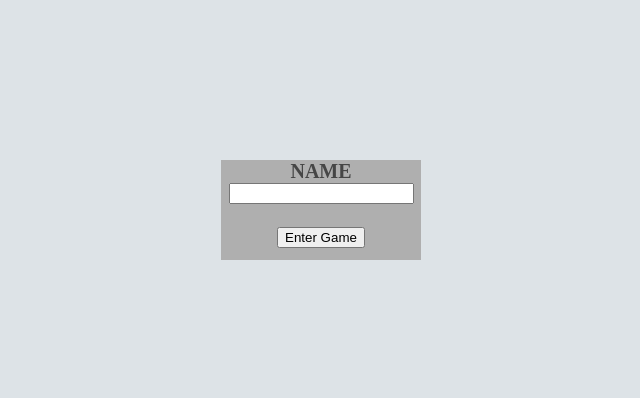
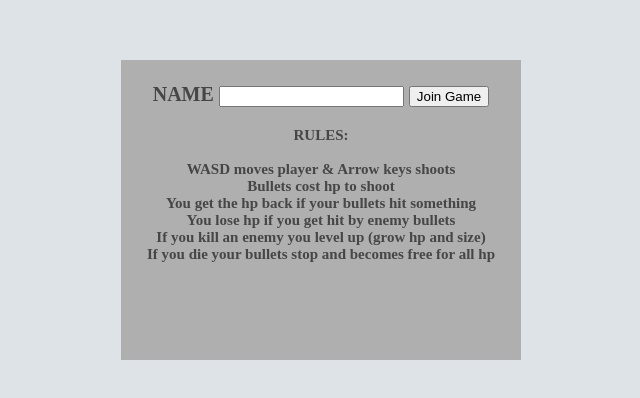
Before and after one commit to dimitrifrazao/iogame, a website: page build/client/index.html in a window 1280 px wide. Shown: the part 190-588 px from the top of the page, without its empty margins (319-959 px from the left). Drawn offline with Linux system fonts and the light colour scheme; files that its build step writes are made by us from their sources.

Commit message:
adding rules to intro page

```diff
--- a/build/client/index.html
+++ b/build/client/index.html
@@ -3,10 +3,20 @@
 </head>
 <body>
     <div id="enterGame">
+        <br>
         <form action="start">
-            <label >name</label>
-            <input type="text" id="name" name="name" maxlength="10"><br><br>
-            <input type="submit" value="Enter Game" />
+            <label >NAME</label>
+            <input type="text" id="name" name="name" maxlength="10">
+            <input type="submit" value="Join Game" />
         </form>
+        <p id="rules">
+            RULES: <br><br>
+            WASD moves player & Arrow keys shoots <br>
+            Bullets cost hp to shoot <br>
+            You get the hp back if your bullets hit something <br>
+            You lose hp if you get hit by enemy bullets <br>
+            If you kill an enemy you level up (grow hp and size) <br>
+            If you die your bullets stop and becomes free for all hp <br>
+        </p>
     </div>
 </body>
--- a/build/client/styles.css
+++ b/build/client/styles.css
@@ -15,13 +15,16 @@ body {
     top: 0; left: 0; bottom: 0; right: 0;
 
     background-color: rgb(175, 175, 175);
-    width: 200px;
-    height: 100px;
+    width: 400px;
+    height: 300px;
 
     font-weight: bold;
     font-size: 20px;
-    text-transform: uppercase;
     color: rgb(70, 70, 70); text-align:center
 
 
 }
+
+#rules {
+    font-size: 15px;
+}
```
